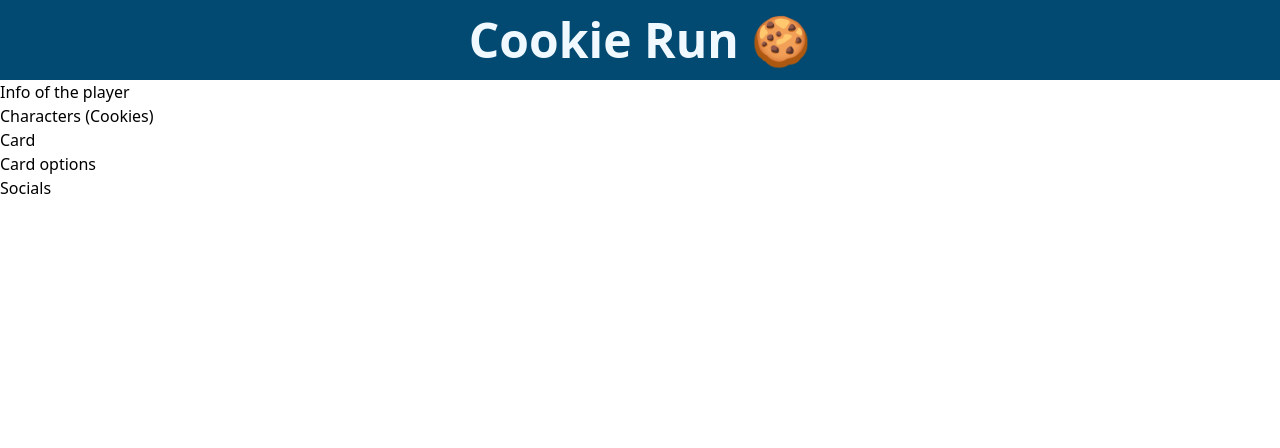
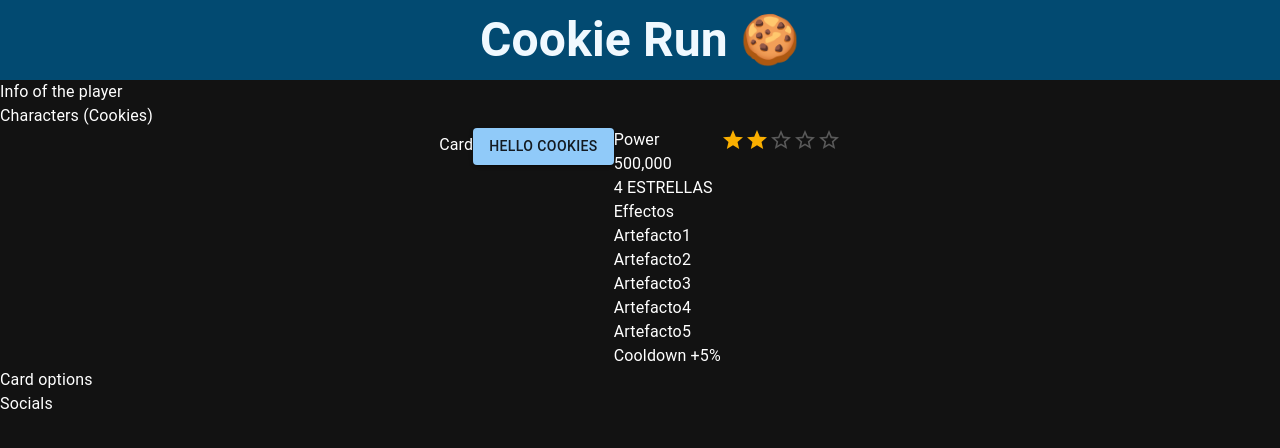
Before and after one commit to AlanSeyfir/cookie-run-card, a React (Vite) app: page / in a window 1280 px wide. Shown: the top 448 px of the page. Built offline with nearby package versions, Linux system fonts and the light colour scheme.

Commit message:
Add tailwind, create card for cookies
Add dark theme to the application and create a card for the main component

```diff
--- a/package.json
+++ b/package.json
@@ -10,6 +10,9 @@
     "preview": "vite preview"
   },
   "dependencies": {
+    "@emotion/react": "^11.14.0",
+    "@emotion/styled": "^11.14.0",
+    "@mui/material": "^6.4.6",
     "@tailwindcss/vite": "^4.0.6",
     "react": "^19.0.0",
     "react-dom": "^19.0.0",
--- a/src/App.tsx
+++ b/src/App.tsx
@@ -1,8 +1,18 @@
+import { ThemeProvider, createTheme } from '@mui/material/styles';
+import CssBaseline from '@mui/material/CssBaseline';
+import { Card } from './components/Card';
 
 function App() {
+  const darkTheme = createTheme({
+    palette: {
+      mode: 'dark',
+    },
+  });
 
   return (
     <>
+      <ThemeProvider theme={darkTheme}>
+        <CssBaseline />
         <h1 className="container p-4 text-5xl bg-sky-900 text-sky-50 font-bold text-center">Cookie Run 🍪</h1>
 
         <header>
@@ -14,9 +24,7 @@
         </section>
 
         <main>
-        <section>
-          Card
-        </section>
+          <Card />
         </main>
 
         <section>
@@ -26,6 +34,7 @@
         <footer>
           Socials
         </footer>
+      </ThemeProvider>
     </>
   )
 }
--- /dev/null
+++ b/src/components/Card.tsx
@@ -0,0 +1,35 @@
+import { Box, Button, Rating } from "@mui/material"
+
+const Card = () => {
+    return (
+        <>
+            <Box sx={{ width: "100vw", display: "flex", justifyContent: "center" }}>
+                <section>
+                    Card
+                    <Button variant="contained">Hello Cookies</Button>
+                </section>
+                <section className="cookie__stats">
+                    <div className="">
+                        <div>
+                            <h4>Power</h4>
+                            <p>500,000</p>
+                        </div>
+                        <div>4 ESTRELLAS</div>
+                        <div>Effectos</div>
+                    </div>
+                    <div>
+                        <div>Artefacto1</div>
+                        <div>Artefacto2</div>
+                        <div>Artefacto3</div>
+                        <div>Artefacto4</div>
+                        <div>Artefacto5</div>
+                        <div>Cooldown +5%</div>
+                    </div>
+                </section>
+                <Rating value={1.5} />
+            </Box>
+        </>
+    )
+}
+
+export { Card }
--- a/src/components/Example.tsx
+++ /dev/null
@@ -1,36 +0,0 @@
-const people = [
-    {
-        name: 'Calvin Hawkins',
-        email: 'calvin.hawkins@example.com',
-        image:
-            'https://images.unsplash.com/photo-1491528323818-fdd1faba62cc?ixlib=rb-1.2.1&ixid=eyJhcHBfaWQiOjEyMDd9&auto=format&fit=facearea&facepad=2&w=256&h=256&q=80',
-    },
-    {
-        name: 'Kristen Ramos',
-        email: 'kristen.ramos@example.com',
-        image:
-            'https://images.unsplash.com/photo-1550525811-e5869dd03032?ixlib=rb-1.2.1&ixid=eyJhcHBfaWQiOjEyMDd9&auto=format&fit=facearea&facepad=2&w=256&h=256&q=80',
-    },
-    {
-        name: 'Ted Fox',
-        email: 'ted.fox@example.com',
-        image:
-            'https://images.unsplash.com/photo-1500648767791-00dcc994a43e?ixlib=rb-1.2.1&ixid=eyJhcHBfaWQiOjEyMDd9&auto=format&fit=facearea&facepad=2&w=256&h=256&q=80',
-    },
-]
-
-export default function Example() {
-    return (
-        <ul className="divide-y divide-gray-200">
-            {people.map((person) => (
-                <li key={person.email} className="py-4 flex">
-                    <img className="size-10 rounded-full" src={person.image} alt="" />
-                    <div className="ml-3">
-                        <p className="text-sm font-medium text-gray-900">{person.name}</p>
-                        <p className="text-sm text-gray-500">{person.email}</p>
-                    </div>
-                </li>
-            ))}
-        </ul>
-    )
-}
```
Also changed, not shown: 1 other file (tests, documents, lock files or other folders). Lines whose indentation alone changed are shown as unchanged.
